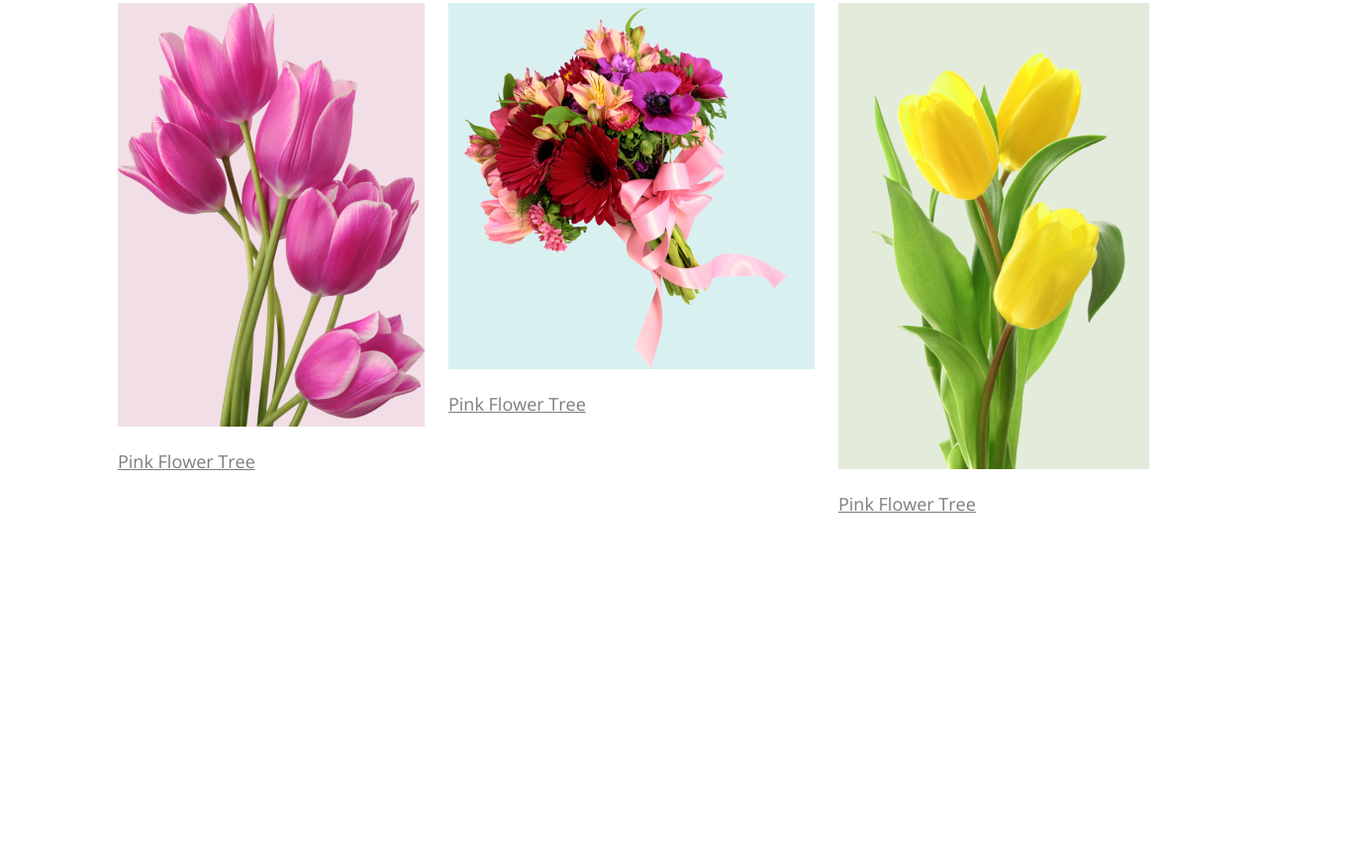
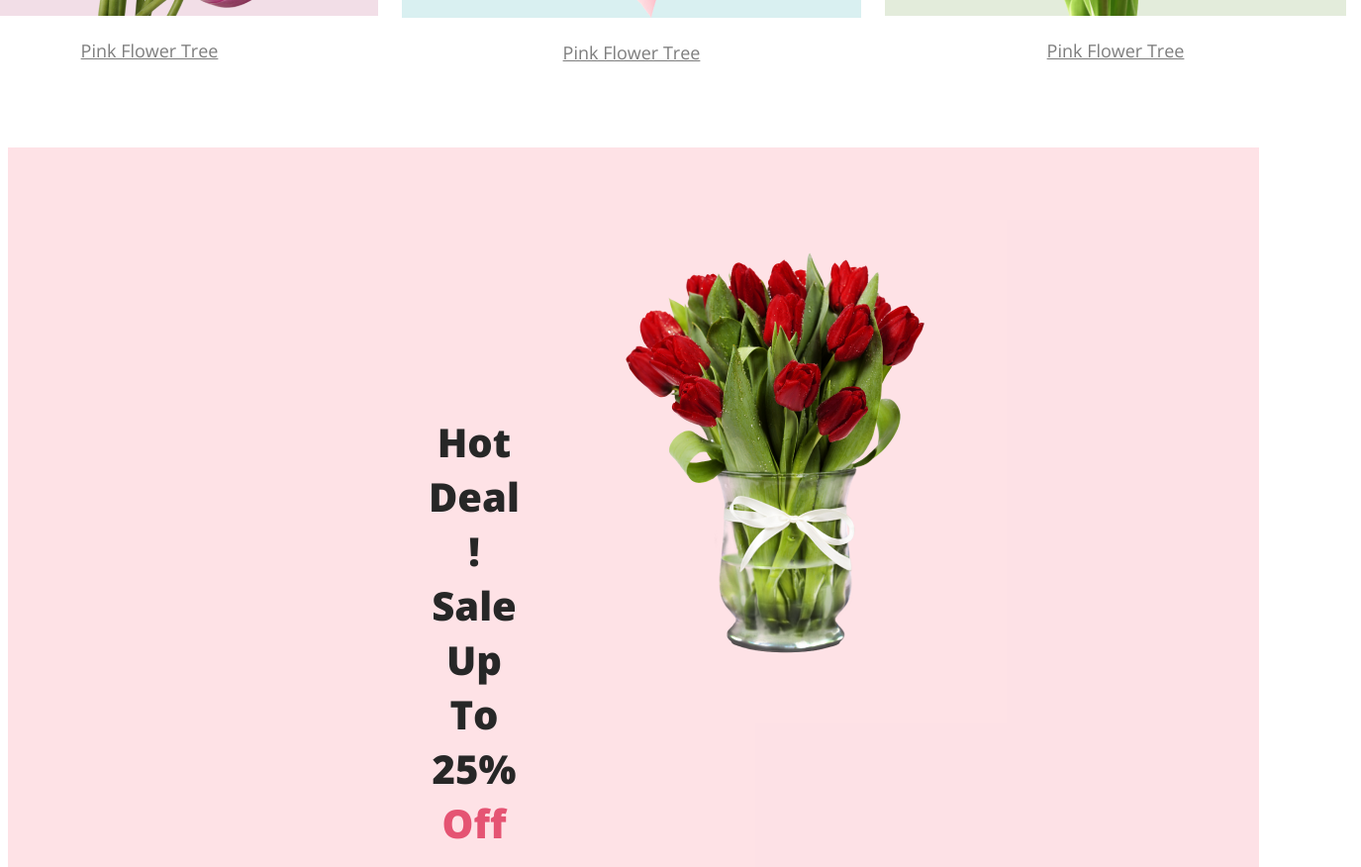
Before and after one commit to Shaoly18/my-flowershop-portfolio, a plain HTML site: page index.html in a window 1280 px wide. Shown: the part 2065-2941 px from the top of the page at 99% size, 1375 px wide, since content can reach past the window. Before the commit the page ends 2586 px from the top, so only its background shows below. Drawn offline with nearby package versions, Linux system fonts and the light colour scheme.

Commit message:
forth section done

```diff
--- a/index.html
+++ b/index.html
@@ -31,7 +31,9 @@
     <main>
         <section class="first-section">
             <h3 id="second-tittle" class="header-tittle">Our Featured Flowers</h3>
-            <p class="paragraph">It is a long established fact that a reader will be distracted by the readable content
+            <p id="first-section-para" class="paragraph">It is a long established fact that a reader will be distracted
+                by the readable
+                content
                 of a page when
                 looking at its layout.</p>
         </section>
@@ -57,6 +59,18 @@
                 </div>
             </div>
         </section>
+        <section class="header">
+            <div class="forth-section">
+                <div id="forth-content">
+                    <h3 id="forth-tittle" class="header-tittle">Hot Deal ! Sale Up To 25% <span id="off-pink">Off</span></h3>
+                    <p class="paragraph">It is a long established fact that a reader will be distracted by the readable
+                        content of a page when looking at its layout.Sign Up</p>
+                    <button class="button-full">Sign Up</button>
+                </div>
+                <img id="forth-section-pic" src="Flower Asset/pngwing 8.png" alt="">
+            </div>
+
+        </section>
     </main>
     <footer>
 
--- a/styles/flower.css
+++ b/styles/flower.css
@@ -49,9 +49,19 @@ body {
 
 /* main styles */
 /* 1st section */
+main {
+    /* max-width: 1140px; */
+    margin: auto;
+}
+
 .first-section {
+    padding: 178px 0px 48px;
     text-align: center;
-    padding: 178px 650px 48px;
+}
+
+#first-section-para {
+    text-align: center;
+    margin: auto;
 }
 
 #second-tittle {
@@ -68,20 +78,57 @@ body {
 .first-pic {
     width: 310px;
     height: 428px;
+    padding: 110px 76px 0px;
+    border-radius: 300px 300px 0px 0px;
+    margin: 131px 0;
     background: #a7216226;
 }
 
 .second-pic {
     width: 370px;
     height: 370px;
+    padding: 170px 47px 0px;
+    border-radius: 300px 300px 0px 0px;
+    margin: 131px 0;
     background: #0597a026;
 }
 
 .third-pic {
     width: 314px;
     height: 471px;
+    padding: 67px 76px 0px;
+    border-radius: 300px 300px 0px 0px;
+    margin: 131px 0;
     background: #477d1126;
 }
-.para{
+
+.para {
+    text-align: center;
     text-decoration-line: underline;
 }
+
+/* forth section */
+.forth-section {
+    /* padding:100px 430px; */
+    border-radius: 8px;
+    background: #dfced20d;
+    display: flex;
+    /* margin: none; */
+    justify-content: space-around;
+
+}
+#forth-tittle{
+    font-size: 40px;
+}
+#off-pink{
+    color: #E55473;
+}
+#forth-content{
+    padding: 230px 0px 160px 423px;
+    text-align: center;
+}
+#forth-section-pic {
+    width: 318px;
+    height: 420px;
+    padding:100px 430px 0px 100px;
+}
```
